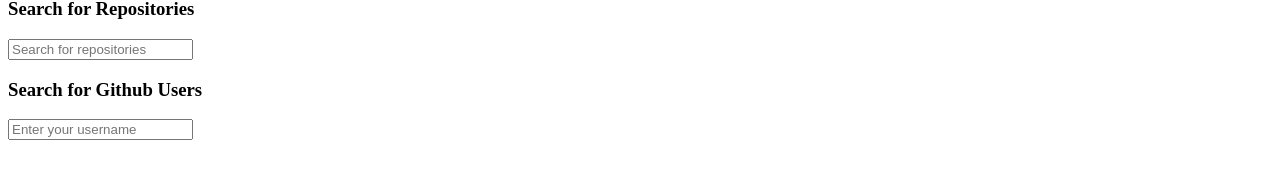
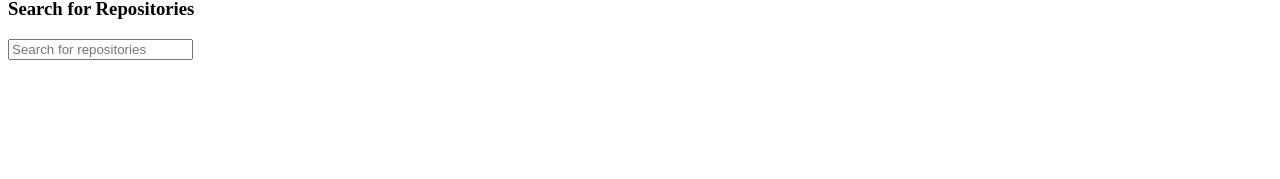
Before and after one commit to Carolwanzuu/githubApi, an Angular app: page / in a window 1280 px wide. Shown: the part 227-406 px from the top of the page. Built offline with nearby package versions, Linux system fonts and the light colour scheme; no server answers.

Commit message:
added the router selector to root

```diff
--- a/src/app/app.component.html
+++ b/src/app/app.component.html
@@ -3,4 +3,5 @@
 
 <app-profile></app-profile>
 <app-repositories></app-repositories>
-<app-search></app-search>
+<!-- <app-search></app-search> -->
+<router-outlet></router-outlet>
```
